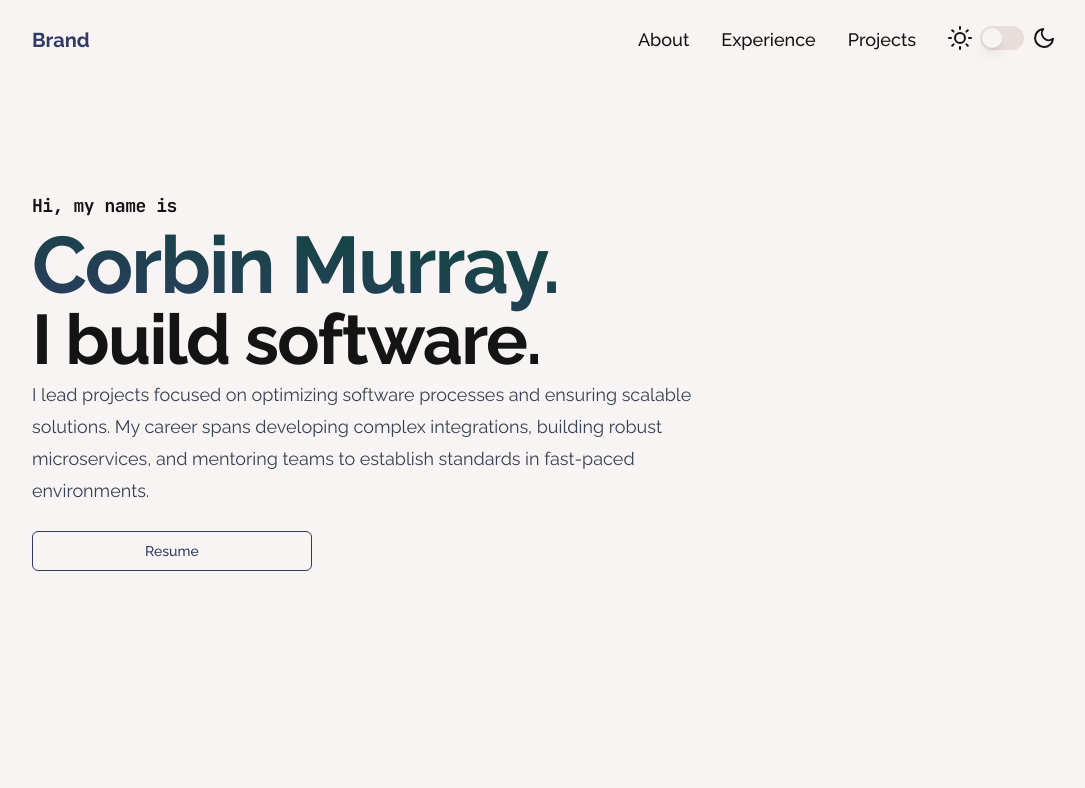
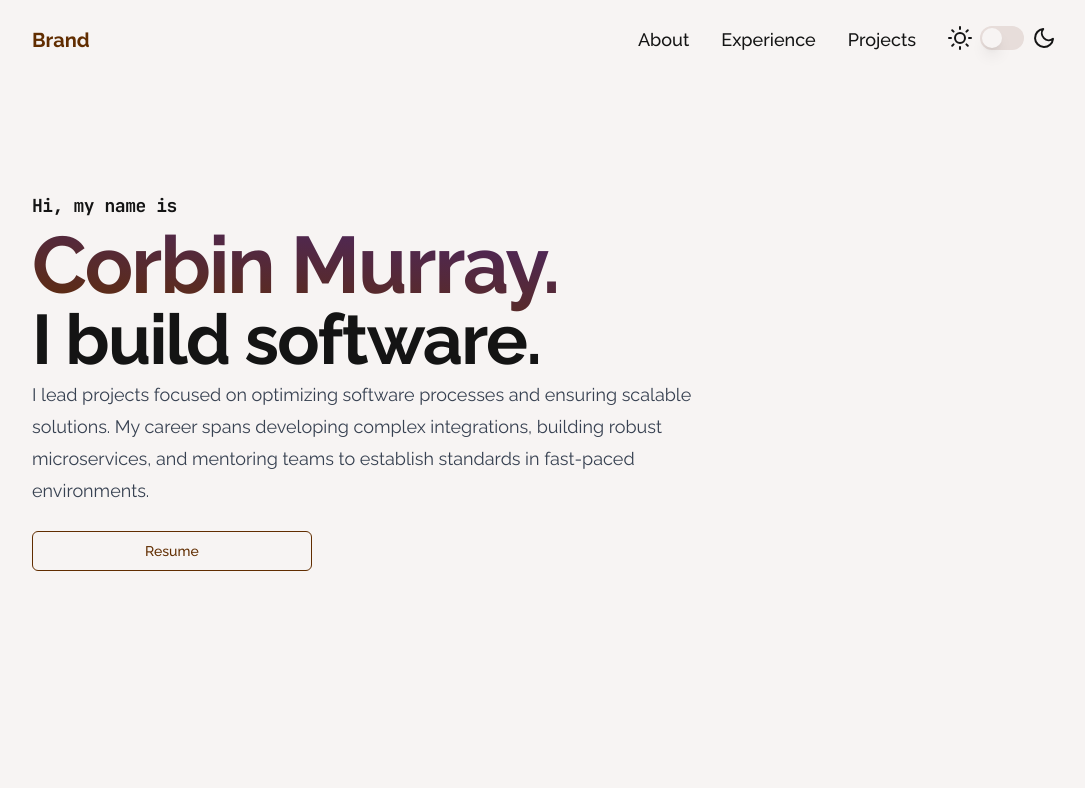
Before and after one commit to corbinmurray/corbinmurray-dev, a Next.js app: page / in a window 1280 px wide. Shown: the top 788 px of the page, without its empty margins (96-1181 px from the left). Built offline with nearby package versions, Linux system fonts and the light colour scheme.

Commit message:
Change pallette

```diff
--- a/app/globals.css
+++ b/app/globals.css
@@ -13,13 +13,13 @@
 		--popover: #f7f4f3;
 		--popover-foreground: #141414;
 
-		--primary: #303A64;
+		--primary: #612D00;
 		--primary-foreground: #f7f4f3;
 
-		--secondary: #004F2D;
+		--secondary: #422390;
 		--secondary-foreground: #f7f4f3;
 
-		--accent: #612D00;
+		--accent: #1D442D;
 		--accent-foreground: #f7f4f3;
 
 		--muted: #0D1821;
@@ -48,16 +48,16 @@
 		--popover: #0D1821;
 		--popover-foreground: #F7F4F3;
 
-		--primary: #BAC1DE;
+		--primary: #FFB370;
 		--primary-foreground: #0D1821;
 
-		--secondary: #00E07F;
+		--secondary: #CBBDEF;
 		--secondary-foreground: #0D1821;
 
 		--muted: 0 0% 14.9%;
 		--muted-foreground: 0 0% 63.9%;
 
-		--accent: #FFB370;
+		--accent: #90D0AB;
 		--accent-foreground: #0D1821;
 
 		--destructive: 0 62.8% 30.6%;
```
